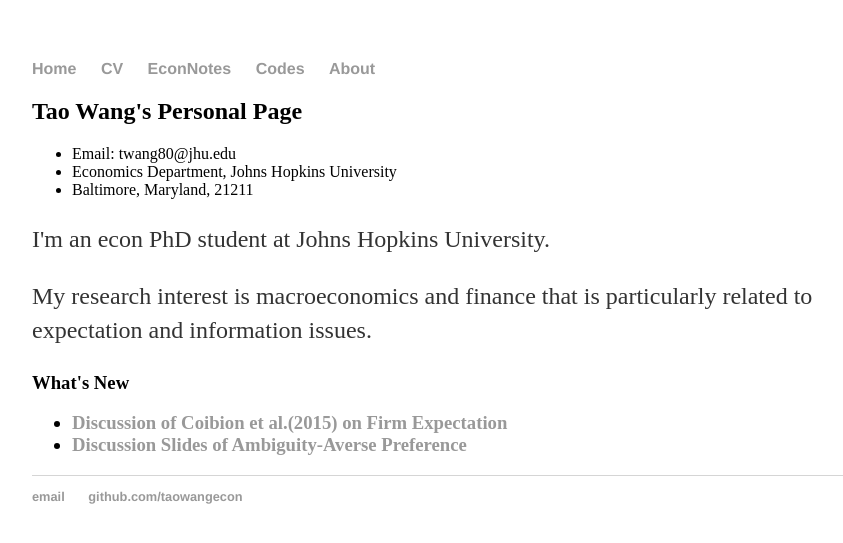
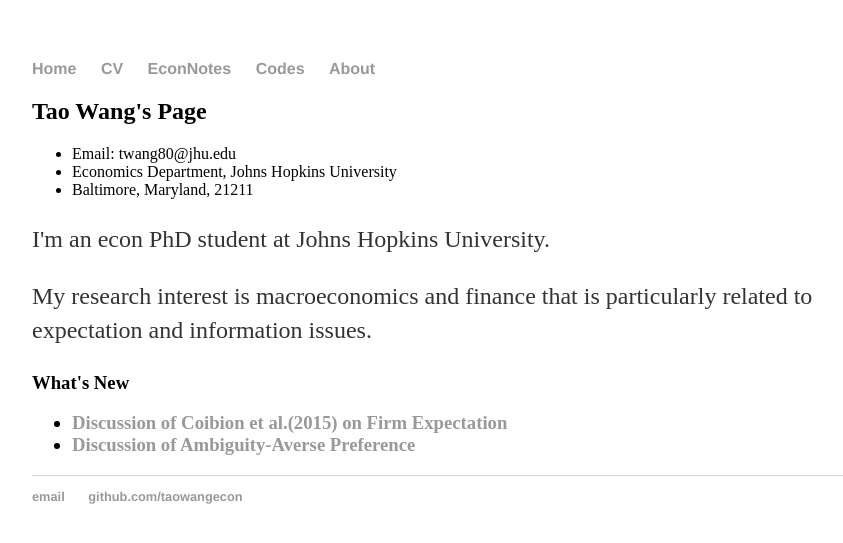
Before and after one commit to iworld1991/TaoWangEcon.github.io, a Jekyll site: the page built from index.html, in a window 1280 px wide. Shown: the top 543 px of the page, without its empty margins (160-1003 px from the left). Built offline with Jekyll 4.4.1, drawn with Linux system fonts in a browser that asks for light colours.

Commit message:
Update index.html

```diff
--- a/index.html
+++ b/index.html
@@ -1,6 +1,6 @@
 ---
 layout: default
-title: Tao Wang's Personal Page
+title: Tao Wang's Page
 ---
 <div class="blurb">
 	<h2> {{page.title}} </h2>
@@ -15,6 +15,6 @@ title: Tao Wang's Personal Page
 	<h3> What's New <h3>
 	<ul>
 	<li><a href="/presentation/Expectation.pdf">Discussion of Coibion et al.(2015) on Firm Expectation</a></li>
-        <li><a href="/presentation/AmbiguitySlides.pdf">Discussion Slides of Ambiguity-Averse Preference</a></li>
+        <li><a href="/presentation/AmbiguitySlides.pdf">Discussion of Ambiguity-Averse Preference</a></li>
 	</ul>
 </div><!-- /.blurb -->
```
